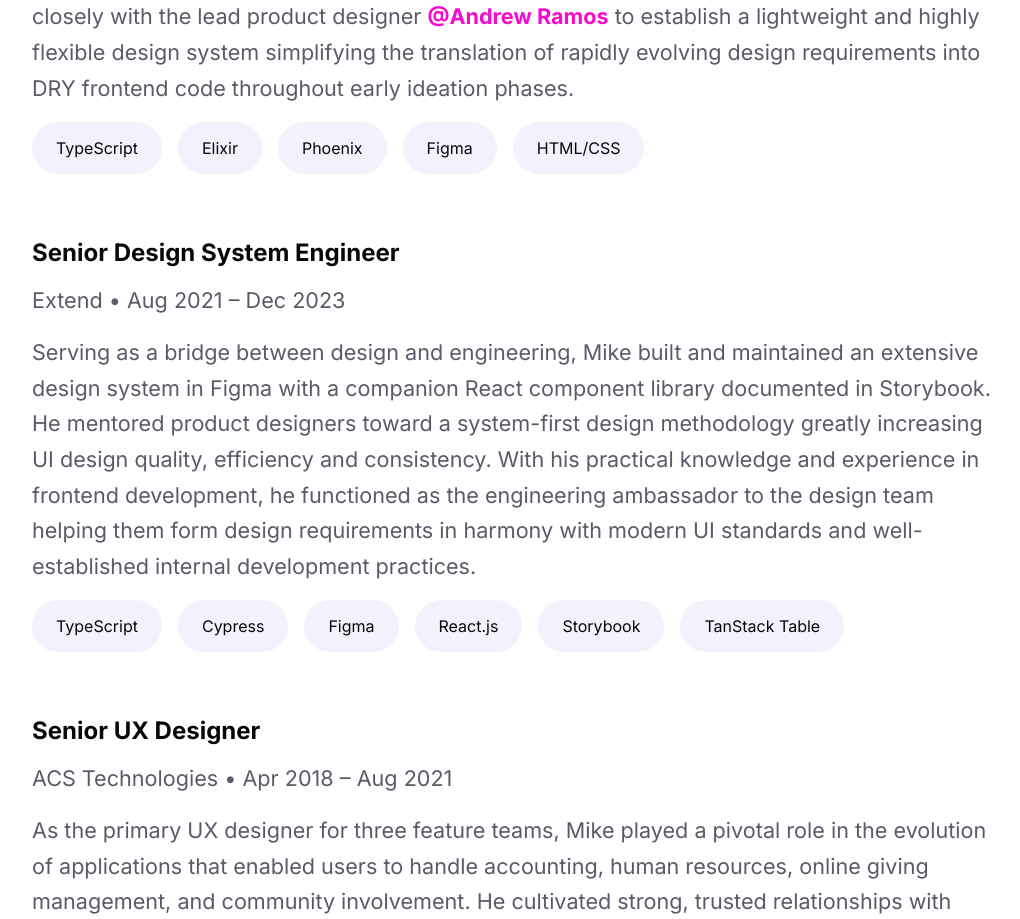
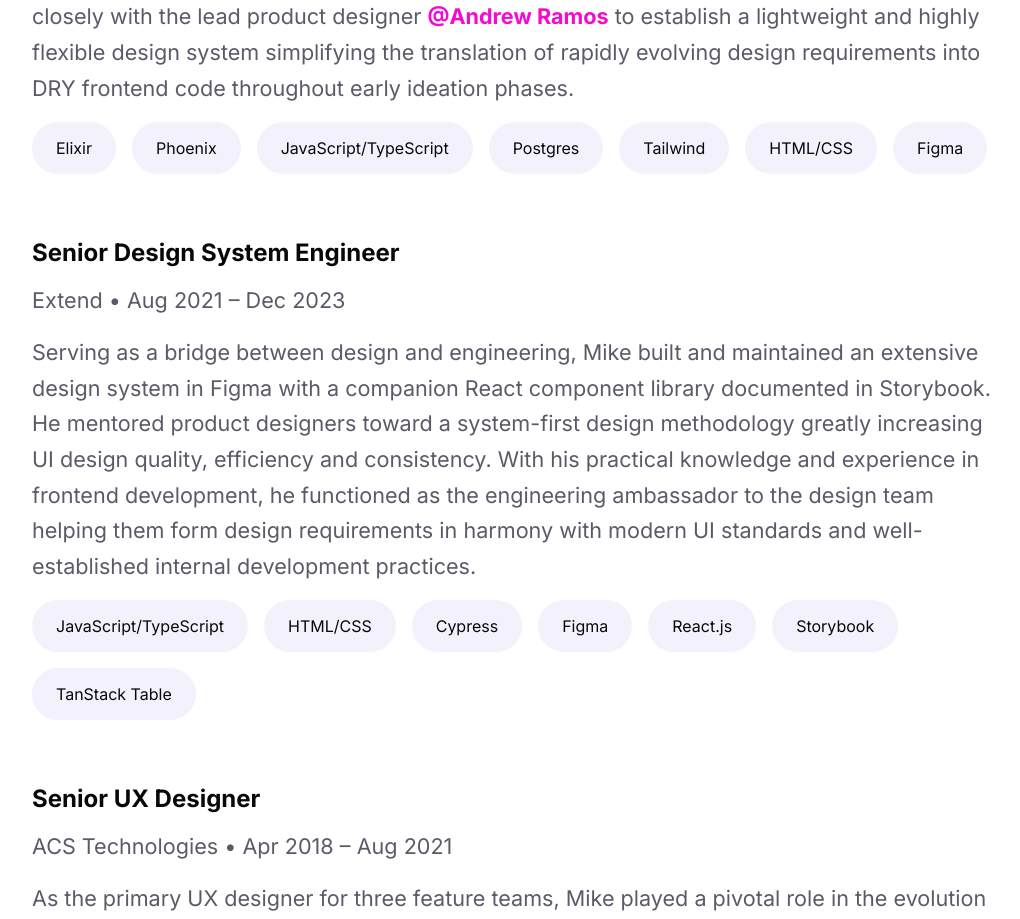
Before and after one commit to mikegolus/portfolio, a Next.js app: page /about in a window 1280 px wide. Shown: the part 960-1879 px from the top of the page, without its empty margins (128-1148 px from the left). Built offline with nearby package versions, Linux system fonts and the light colour scheme.

Commit message:
Added more skills

```diff
--- a/src/app/about/page.tsx
+++ b/src/app/about/page.tsx
@@ -25,7 +25,15 @@
         <Experience
           company="Terratory"
           dates="Aug 2023 – Present"
-          skills={['TypeScript', 'Elixir', 'Phoenix', 'Figma', 'HTML/CSS']}
+          skills={[
+            'Elixir',
+            'Phoenix',
+            'JavaScript/TypeScript',
+            'Postgres',
+            'Tailwind',
+            'HTML/CSS',
+            'Figma',
+          ]}
           title="Frontend Engineer"
         >
           Mike is currently working on building a layout and core component
@@ -43,7 +51,8 @@
           company="Extend"
           dates="Aug 2021 – Dec 2023"
           skills={[
-            'TypeScript',
+            'JavaScript/TypeScript',
+            'HTML/CSS',
             'Cypress',
             'Figma',
             'React.js',
```
